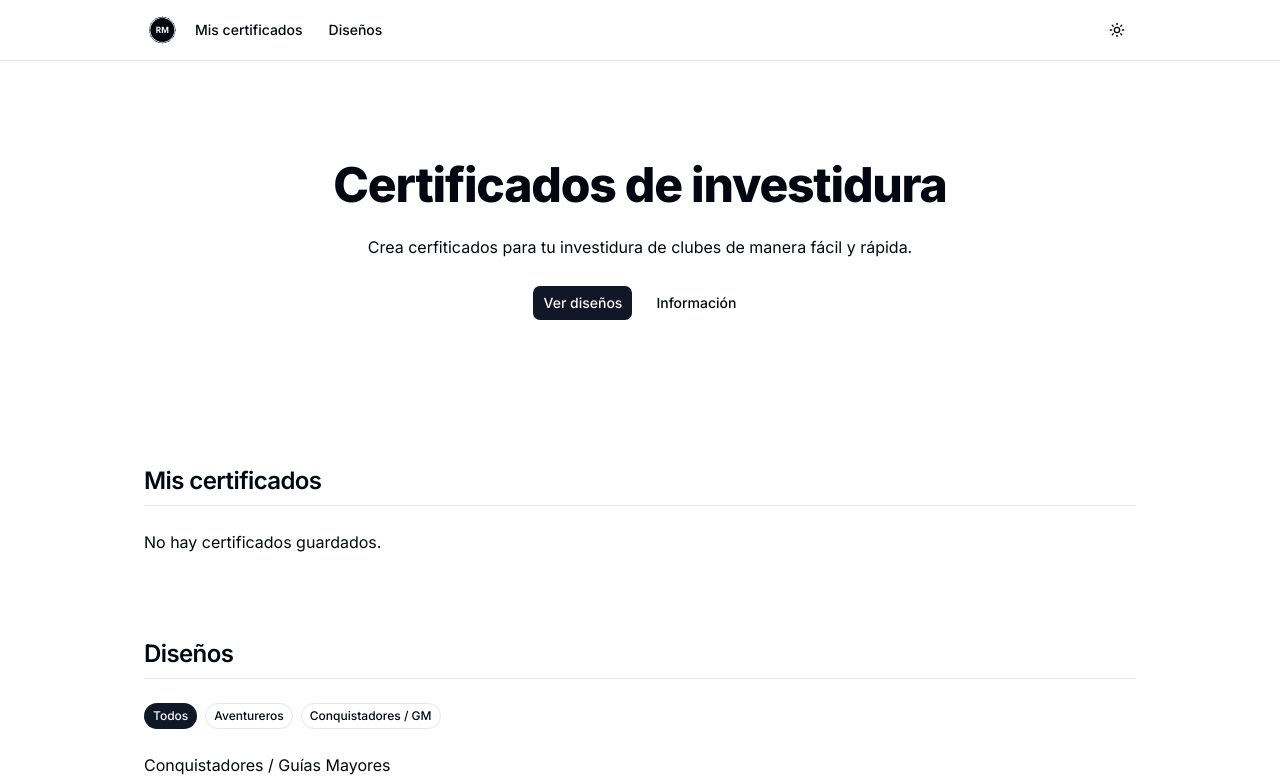
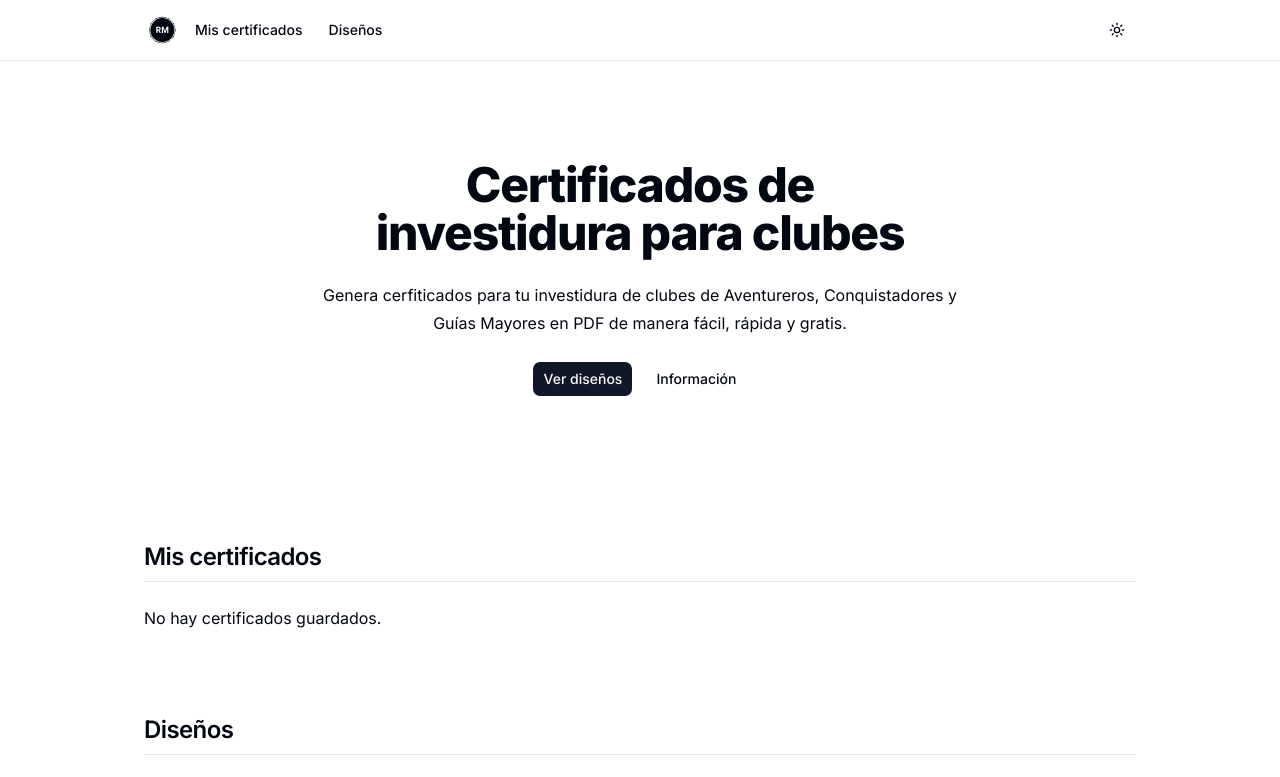
Before and after one commit to ReynaldoMolina/certificados-clubes, a Next.js app: page / in a window 1280 px wide. Shown: the top 777 px of the page. Built offline with nearby package versions, Linux system fonts and the light colour scheme.

Commit message:
Update page to improve SEO

```diff
--- a/app/layout.tsx
+++ b/app/layout.tsx
@@ -18,8 +18,9 @@ const geistMono = Geist_Mono({
 });
 
 export const metadata: Metadata = {
-  title: "Certificados de investidura",
-  description: "Generated by create next app",
+  title: "Certificados de investidura para clubes adventistas",
+  description:
+    "Crea certificados de investidura para clubes de Aventureros, Conquistadores y Guías Mayores, todas las clases disponibles. Genera un PDF listo para imprimir.",
 };
 
 export default function RootLayout({
--- a/components/page/hero.tsx
+++ b/components/page/hero.tsx
@@ -6,11 +6,11 @@ export function Hero() {
   return (
     <div className="flex flex-col gap-6 items-center max-w-2xl mx-auto my-15">
       <TypographyH1 className="text-5xl">
-        Certificados de investidura
+        Certificados de investidura para clubes
       </TypographyH1>
       <TypographyP className="not-first:mt-0 text-center">
-        Crea cerfiticados para tu investidura de clubes de manera fácil y
-        rápida.
+        Genera cerfiticados para tu investidura de clubes de Aventureros,
+        Conquistadores y Guías Mayores en PDF de manera fácil, rápida y gratis.
       </TypographyP>
       <div className="inline-flex gap-3">
         <Button asChild>
--- /dev/null
+++ b/next-sitemap.config.ts
@@ -0,0 +1,13 @@
+module.exports = {
+  siteUrl: "https://certificados-clubes.vercel.app",
+  generateRobotsTxt: true,
+  robotsTxtOptions: {
+    policies: [
+      {
+        userAgent: "*",
+        allow: "/",
+        disallow: ["/editor", "/pdf"],
+      },
+    ],
+  },
+};
--- a/package.json
+++ b/package.json
@@ -30,6 +30,7 @@
     "lucide-react": "^0.562.0",
     "lz-string": "^1.5.0",
     "next": "16.1.1",
+    "next-sitemap": "^4.2.3",
     "next-themes": "^0.4.6",
     "radix-ui": "^1.4.3",
     "react": "19.2.3",
```
Also changed, not shown: 1 other file (tests, documents, lock files or other folders).
